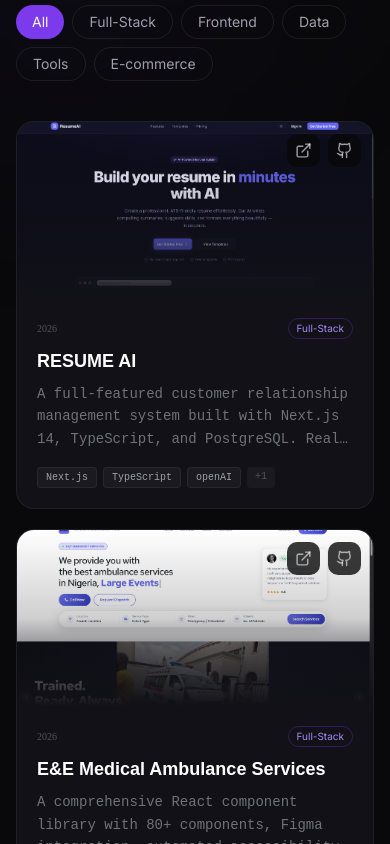
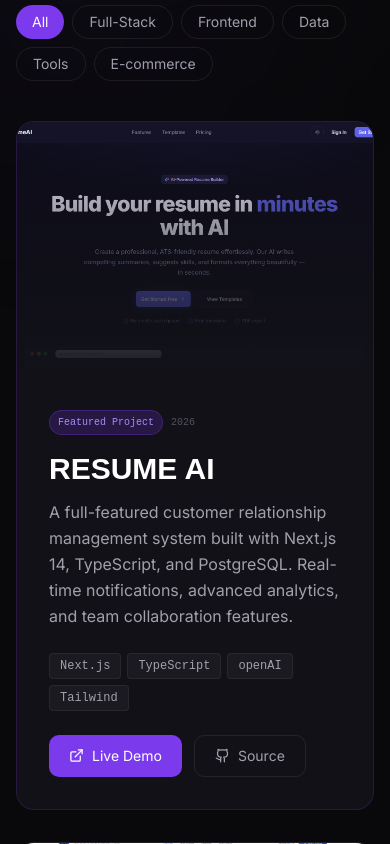
Before and after one commit to DaSpunk778/ayomideportfolio, a Next.js app: page / in a window 390 px wide. Shown: the part 4540-5384 px from the top of the page. Built offline with nearby package versions, Linux system fonts and the light colour scheme; a web font is replaced by a local one.

Commit message:
upated featued card

```diff
--- a/components/Projects.tsx
+++ b/components/Projects.tsx
@@ -7,24 +7,25 @@
 import Image from "next/image";
 import { Category } from "@mui/icons-material";
 
-
 const projects = [
   {
     id: 1,
     title: "RESUME AI",
-    description: "A full-featured customer relationship management system built with Next.js 14, TypeScript, and PostgreSQL. Real-time notifications, advanced analytics, and team collaboration features.",
+    description:
+      "A full-featured customer relationship management system built with Next.js 14, TypeScript, and PostgreSQL. Real-time notifications, advanced analytics, and team collaboration features.",
     image: "/cvcraft.png",
     tags: ["Next.js", "TypeScript", "openAI", "Tailwind"],
     category: "Full-Stack",
     liveUrl: "#",
     githubUrl: "#",
-    featured: false,
+    featured: true,
     year: "2026",
   },
   {
     id: 2,
     title: "E&E Medical Ambulance Services",
-    description: "A comprehensive React component library with 80+ components, Figma integration, automated accessibility testing, and full TypeScript support. ",
+    description:
+      "A comprehensive React component library with 80+ components, Figma integration, automated accessibility testing, and full TypeScript support. ",
     image: "/medical.png",
     tags: ["Next.js", "TypeScript", "openAI", "Tailwind"],
     category: "Full-Stack",
@@ -36,7 +37,8 @@
   {
     id: 3,
     title: "Framer-motion portfolio",
-    description: "A full-featured customer relationship management system built with Next.js 14, TypeScript, and PostgreSQL. Real-time notifications, advanced analytics.",
+    description:
+      "A full-featured customer relationship management system built with Next.js 14, TypeScript, and PostgreSQL. Real-time notifications, advanced analytics.",
     image: "/portfolio.png",
     tags: ["javascipt", "VanillaCss"],
     category: "Full-Stack",
@@ -48,7 +50,8 @@
   {
     id: 4,
     title: "KING STORES",
-    description: "A comprehensive React component library with 80+ components, Figma integration, automated accessibility testing, and full TypeScript support. ",
+    description:
+      "A comprehensive React component library with 80+ components, Figma integration, automated accessibility testing, and full TypeScript support. ",
     image: "/e-com.png",
     tags: ["Next.js", "TypeScript", "openAI", "Tailwind"],
     category: "E-commerce",
@@ -60,7 +63,8 @@
   {
     id: 5,
     title: "KORRECT LOGIN",
-    description: "A full-featured customer relationship management system built with Next.js 14, TypeScript, and PostgreSQL. Real-time notifications, advanced analytics.",
+    description:
+      "A full-featured customer relationship management system built with Next.js 14, TypeScript, and PostgreSQL. Real-time notifications, advanced analytics.",
     image: "/klogin.png",
     tags: ["Next.js", "TypeScript", "openAI", "Tailwind"],
     category: "Frontend",
@@ -72,7 +76,8 @@
   {
     id: 6,
     title: "TRIVIA FLOW",
-    description: "A comprehensive React component library with 80+ components, Figma integration, automated accessibility testing, and full TypeScript support.",
+    description:
+      "A comprehensive React component library with 80+ components, Figma integration, automated accessibility testing, and full TypeScript support.",
     image: "/trivia.png",
     tags: ["Next.js", "TypeScript", "openAI", "Tailwind"],
     category: "Tools",
@@ -159,15 +164,24 @@
             exit={{ opacity: 0, y: -20 }}
             transition={{ duration: 0.35 }}
           >
-            {filtered.length > 0 && filtered[0].featured && filter === "All" && (
-               <div className="">
+            {filtered.length > 0 &&
+              filtered[0].featured &&
+              filter === "All" && (
+                <div className="mb-8">
                   <FeaturedCard project={filtered[0]} />
                 </div>
               )}
 
             <div className="grid sm:grid-cols-2 lg:grid-cols-3 gap-5">
               {filtered
-                  .filter((p) => !(p.featured && filter === "All" && p.id === filtered[0].id))
+                .filter(
+                  (p) =>
+                    !(
+                      p.featured &&
+                      filter === "All" &&
+                      p.id === filtered[0].id
+                    ),
+                )
                 .map((project, i) => (
                   <motion.div
                     key={project.id}
@@ -184,7 +198,7 @@
                         alt={project.title}
                         className="w-full h-full object-cover transition-transform duration-500 group-hover:scale-105"
                       />
-                        <div className="absolute inset-0 bg-linear-to-t from-[#111117] via-[#111117]/20 to-transparent"/>
+                      <div className="absolute inset-0 bg-linear-to-t from-[#111117] via-[#111117]/20 to-transparent" />
                       <div className="absolute top-3 right-3 flex gap-2">
                         <a
                           href={project.liveUrl}
@@ -209,14 +223,15 @@
                         >
                           {project.year}
                         </span>
-                            <span
-                              className="text-[10px] px-2 py-0.5 rounded-full border border-[#7c3aed]/30 text-[#a78bfa]"
-                            >
+                        <span className="text-[10px] px-2 py-0.5 rounded-full border border-[#7c3aed]/30 text-[#a78bfa]">
                           {project.category}
                         </span>
                       </div>
                       <h3
-                           style={{ fontFamily: "'Bricolage Grotesque', sans-serif", fontWeight: 700 }}
+                        style={{
+                          fontFamily: "'Bricolage Grotesque', sans-serif",
+                          fontWeight: 700,
+                        }}
                         className="text-white text-lg mb-2 group-hover:text-[#a78bfa] transition-colors"
                       >
                         {project.title}
@@ -232,7 +247,9 @@
                           <span
                             key={tag}
                             className="text-[10px] px-2 py-0.5 rounded bg-white/4 text-[#a1a1aa] border border-white/6"
-                                style={{ fontFamily: "'JetBrains Mono', monospace" }}
+                            style={{
+                              fontFamily: "'JetBrains Mono', monospace",
+                            }}
                           >
                             {tag}
                           </span>
@@ -240,7 +257,9 @@
                         {project.tags.length > 3 && (
                           <span
                             className="text-[10px] px-2 py-0.5 rounded bg-white/4 text-[#52525b]"
-                                  style={{ fontFamily: "'JetBrains Mono', monospace" }}
+                            style={{
+                              fontFamily: "'JetBrains Mono', monospace",
+                            }}
                           >
                             +{project.tags.length - 3}
                           </span>
@@ -259,9 +278,76 @@
 
 function FeaturedCard({ project }: { project: (typeof projects)[0] }) {
   return (
-        <div className="goup relative rounded-2xl overflow-hidden border-[#7c3aed]/20 bg-[#111117] hover:border-[#7c3aed]/40 transition-all duration-300">
-
+    <div className="group relative rounded-2xl overflow-hidden border border-[#7c3aed]/20 bg-[#111117] hover:border-[#7c3aed]/40 transition-all duration-300">
+      <div className="grid lg:grid-cols-2">
+        <div className="relative h-64 lg:h-auto overflow-hidden">
+          <img
+            src={project.image}
+            alt={project.title}
+            className="w-full h-full object-cover transition-transform duration-500 group-hover:scale-105"
+          />
+          <div className="absolute inset-0 bg-linear-to-r from-transparent to-[#111117] hidden lg:block" />
+          <div className="absolute inset-0 bg-linear-to-t from-[#111117] to-transparent lg:hidden" />
+        </div>
+        <div className="p-8 flex flex-col justify-center">
+          <div className="flex items-center gap-2 mb-4">
+            <span
+              className="text-[10px] px-2 py-1 rounded-full bg-[#7c3aed]/20 border border-[#7c3aed]/30 text-[#a78bfa]"
+              style={{ fontFamily: "'JetBrains Mono', monospace" }}
+            >
+              Featured Project
+            </span>
+            <span
+              className="text-[10px] text-[#52525b]"
+              style={{ fontFamily: "'JetBrains Mono', monospace" }}
+            >
+              {project.year}
+            </span>
+          </div>
+          <h3
+            style={{
+              fontFamily: "'Bricolage Grotesque', sans-serif",
+              fontWeight: 800,
+            }}
+            className="text-3xl text-white mb-3 group-hover:text-[#a78bfa] transition-colors"
+          >
+            {project.title}
+          </h3>
+          <p
+            className="text-[#a1a1aa] leading-relaxed mb-6"
+            style={{ fontFamily: "'Inter', sans-serif" }}
+          >
+            {project.description}
+          </p>
+          <div className="flex flex-wrap gap-1.5 mb-6">
+            {project.tags.map((tag) => (
+              <span
+                key={tag}
+                className="text-xs px-2.5 py-1 rounded bg-white/4 text-[#a1a1aa] border border-white/6"
+                style={{ fontFamily: "'JetBrains Mono', monospace" }}
+              >
+                {tag}
+              </span>
+            ))}
+          </div>
+          <div className="flex gap-3">
+            <a
+              href={project.liveUrl}
+              className="flex items-center gap-2 px-5 py-2.5 rounded-lg bg-[#7c3aed] hover:bg-[#6d28d9] text-white text-sm transition-colors"
+              style={{ fontFamily: "'Inter', sans-serif" }}
+            >
+              <ExternalLink size={15} /> Live Demo
+            </a>
+            <a
+              href={project.githubUrl}
+              className="flex items-center gap-2 px-5 py-2.5 rounded-lg border border-white/8 hover:border-white/20 text-[#a1a1aa] hover:text-white text-sm transition-colors"
+              style={{ fontFamily: "'Inter', sans-serif" }}
+            >
+              <Github size={15} /> Source
+            </a>
+          </div>
+        </div>
+      </div>
     </div>
   );
-
 }
```
Lines whose indentation alone changed are shown as unchanged.
